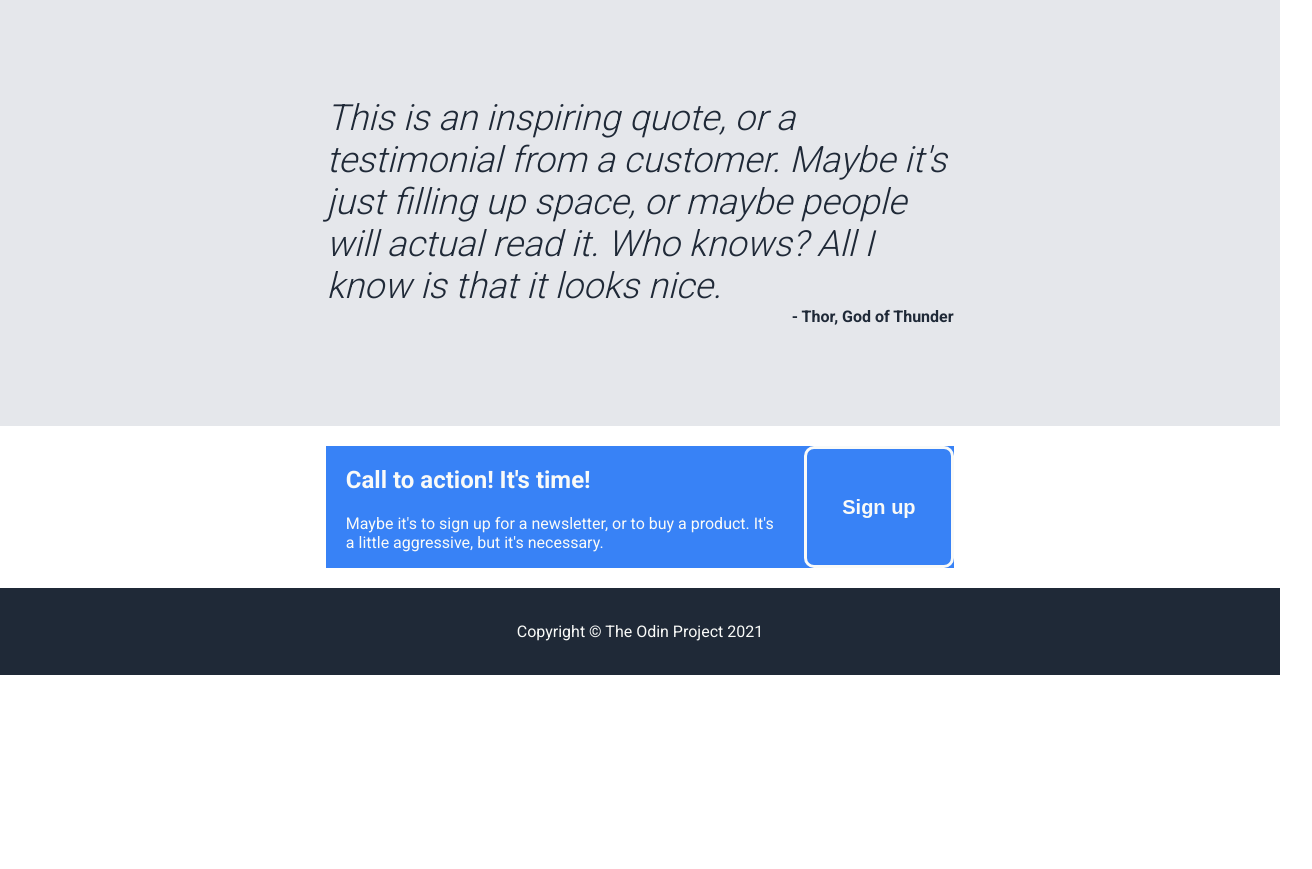
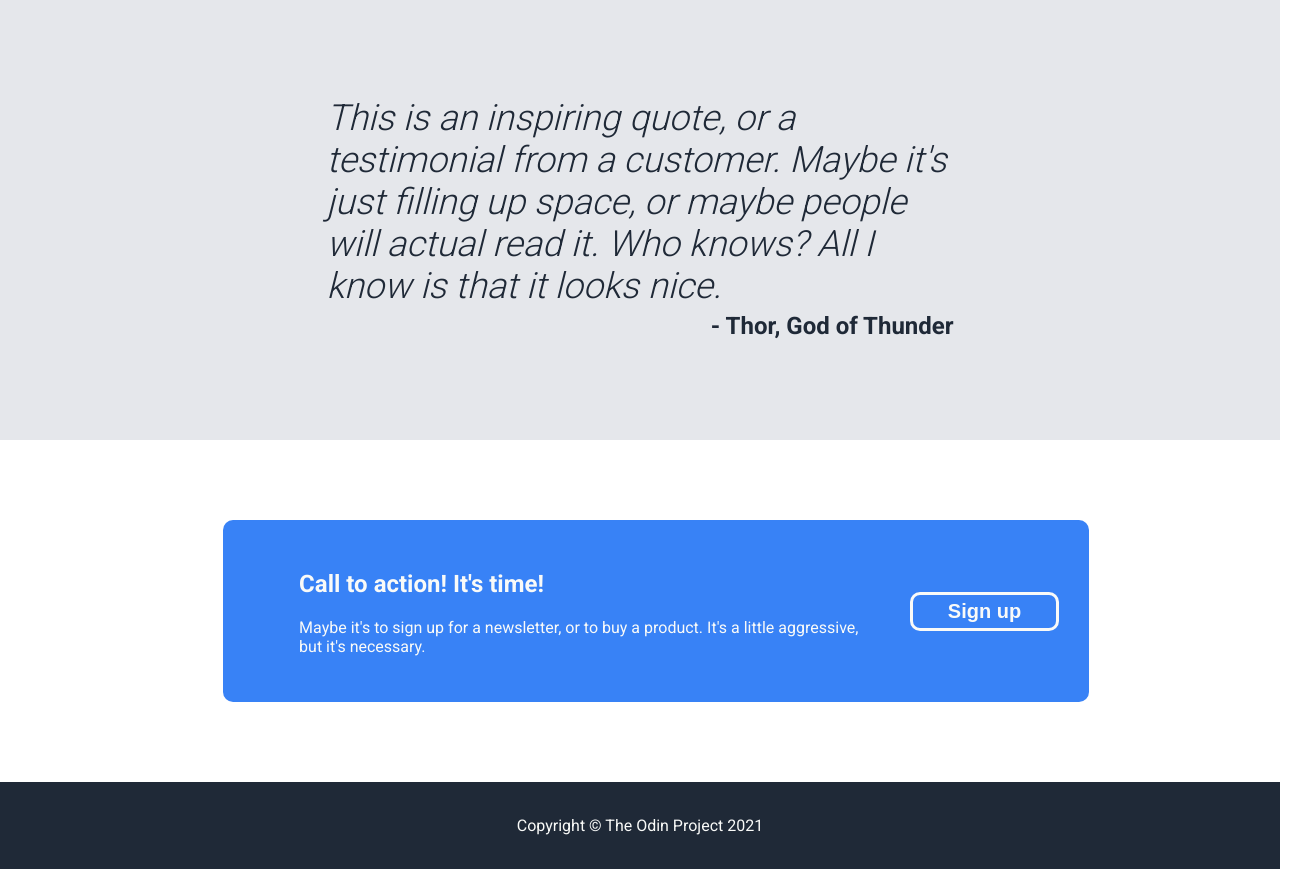
Before and after one commit to JoeriQA/odin-landing-page, a plain HTML site: page index.html in a window 1280 px wide. Shown: the part 1048-1917 px from the top of the page, 1312 px wide, since content can reach past the window. Before the commit the page ends 1723 px from the top, so only its background shows below. Drawn offline with Linux system fonts and the light colour scheme.

Commit message:
finished

```diff
--- a/styles.css
+++ b/styles.css
@@ -149,6 +149,7 @@ header h1 {
 .quote-content {
   display: flex;
   flex-direction: column;
+  gap: 5px;
 }
 
 .quote {
@@ -160,6 +161,7 @@ header h1 {
 .quote-author {
   text-align: right;
   font-weight: bold;
+  font-size: 24px;
 }
 
 /* Call to Action */
@@ -167,17 +169,24 @@ header h1 {
 .call-to-action-container {
   display: flex;
   justify-content: center;
-  padding: 20px;
+  padding: 80px;
+  width: 90%;
   color: #f9faf8;
 }
 
 .call-to-action {
+  margin: 0;
+  padding: 30px;
   background-color: #3882f6;
+  border-radius: 10px;
   display: flex;
 }
 
 .call-to-action button {
+  display: flex;
+  align-self: center;
   border: solid #f9faf8;
+  block-size: fit-content;
 }
 
 /* Footer */
```
